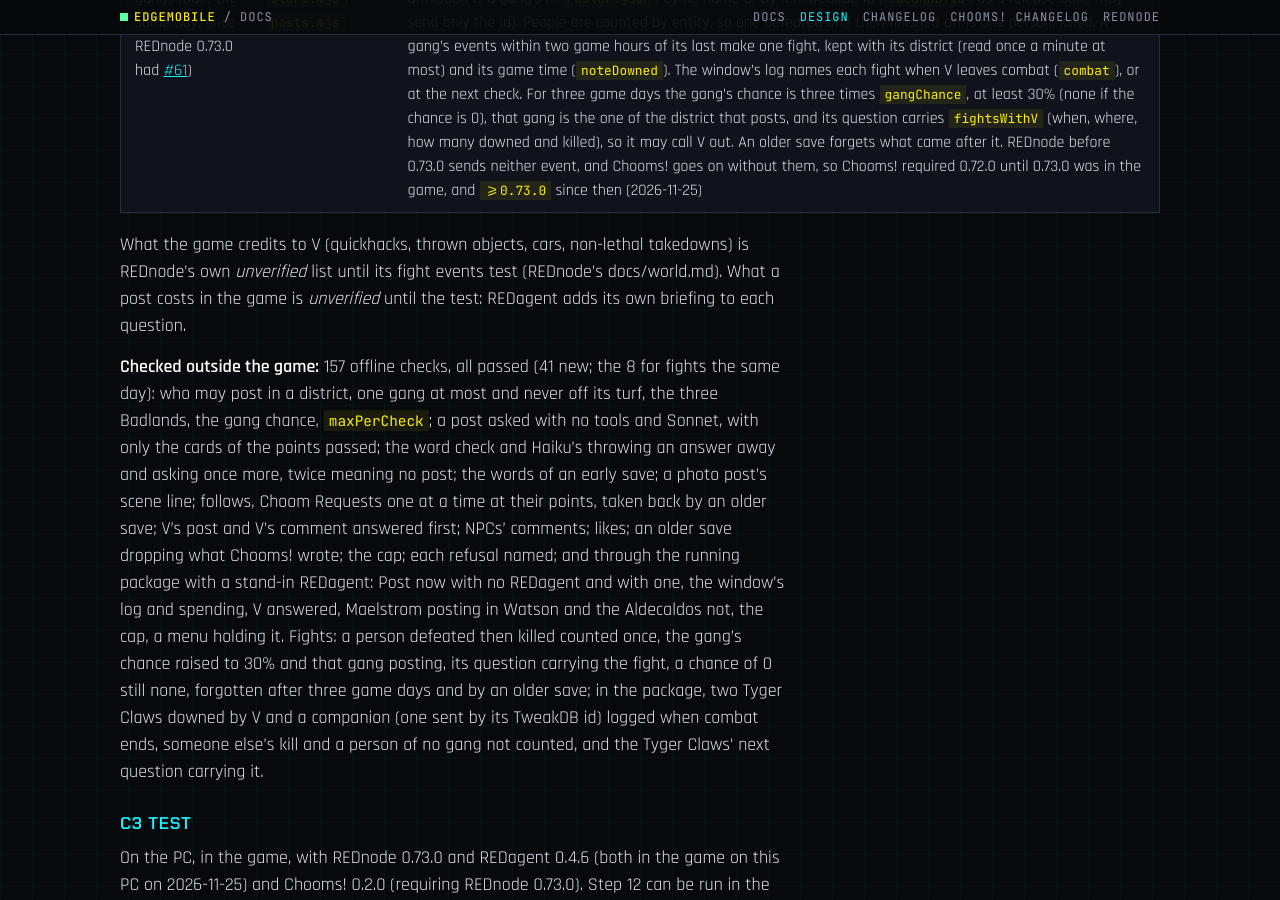
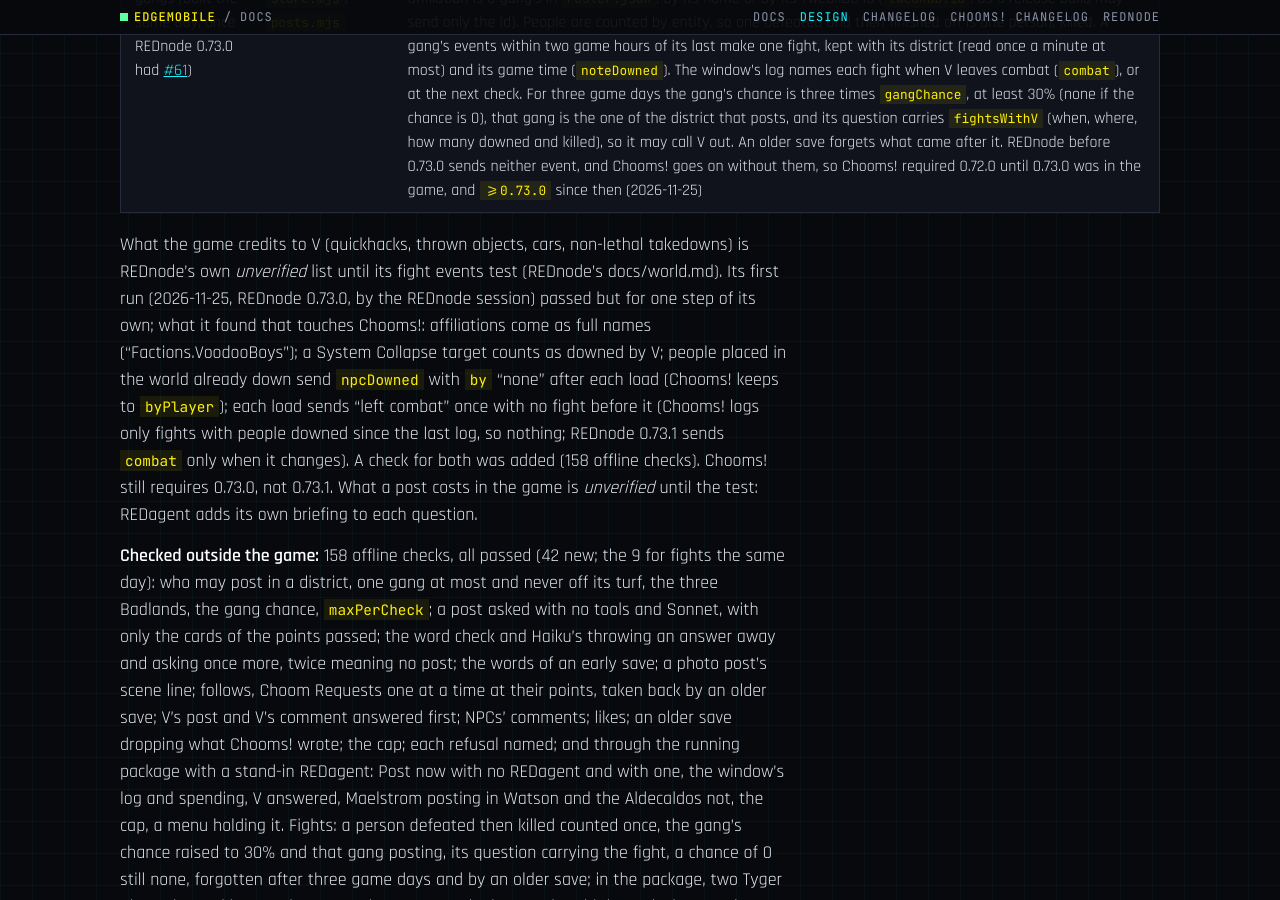
Before and after one commit to Edgemodders/EDGEmobile, a Jekyll site: the page built from docs/design.md, in a window 1280 px wide and 900 px high, scrolled down 39499 px. Built offline with Jekyll 4.4.1, drawn with Linux system fonts in a browser that asks for light colours.

Commit message:
Chooms!: a check that a load's "left combat" and people placed already down log no fight
Co-Authored-By: Claude Opus 5.5 <noreply@anthropic.com>

```diff
--- a/docs/design.md
+++ b/docs/design.md
@@ -739,9 +739,9 @@ Step 2 of the [C3 plan](#c3-plan). Chooms! 0.2.0, which asks for the `agent` per
 | Older saves | `store.mjs` | Posts, comments, follows and requests that Chooms! wrote carry their game time, so loading an older save drops them, as it drops V's |
 | Fights with gangs (built the same day, once REDnode 0.73.0 had [#61](https://github.com/Edgemodders/REDnode/issues/61)) | `mod.mjs`, `store.mjs`, `posts.mjs` | The game's own events, never polling: `npcDowned` for a person V or V's companion downed (`byPlayer`) whose affiliation is a gang's in `roster.json`, by its name or by its TweakDB id (`tweakdb.id`, as a release build may send only the id). People are counted by entity, so one defeated and then finished off is one person, killed. A gang's events within two game hours of its last make one fight, kept with its district (read once a minute at most) and its game time (`noteDowned`). The window's log names each fight when V leaves combat (`combat`), or at the next check. For three game days the gang's chance is three times `gangChance`, at least 30% (none if the chance is 0), that gang is the one of the district that posts, and its question carries `fightsWithV` (when, where, how many downed and killed), so it may call V out. An older save forgets what came after it. REDnode before 0.73.0 sends neither event, and Chooms! goes on without them, so Chooms! required 0.72.0 until 0.73.0 was in the game, and `>=0.73.0` since then (2026-11-25) |
 
-What the game credits to V (quickhacks, thrown objects, cars, non-lethal takedowns) is REDnode's own *unverified* list until its fight events test (REDnode's docs/world.md). What a post costs in the game is *unverified* until the test: REDagent adds its own briefing to each question.
+What the game credits to V (quickhacks, thrown objects, cars, non-lethal takedowns) is REDnode's own *unverified* list until its fight events test (REDnode's docs/world.md). Its first run (2026-11-25, REDnode 0.73.0, by the REDnode session) passed but for one step of its own; what it found that touches Chooms!: affiliations come as full names ("Factions.VoodooBoys"); a System Collapse target counts as downed by V; people placed in the world already down send `npcDowned` with `by` "none" after each load (Chooms! keeps to `byPlayer`); each load sends "left combat" once with no fight before it (Chooms! logs only fights with people downed since the last log, so nothing; REDnode 0.73.1 sends `combat` only when it changes). A check for both was added (158 offline checks). Chooms! still requires 0.73.0, not 0.73.1. What a post costs in the game is *unverified* until the test: REDagent adds its own briefing to each question.
 
-**Checked outside the game:** 157 offline checks, all passed (41 new; the 8 for fights the same day): who may post in a district, one gang at most and never off its turf, the three Badlands, the gang chance, `maxPerCheck`; a post asked with no tools and Sonnet, with only the cards of the points passed; the word check and Haiku's throwing an answer away and asking once more, twice meaning no post; the words of an early save; a photo post's scene line; follows, Choom Requests one at a time at their points, taken back by an older save; V's post and V's comment answered first; NPCs' comments; likes; an older save dropping what Chooms! wrote; the cap; each refusal named; and through the running package with a stand-in REDagent: Post now with no REDagent and with one, the window's log and spending, V answered, Maelstrom posting in Watson and the Aldecaldos not, the cap, a menu holding it. Fights: a person defeated then killed counted once, the gang's chance raised to 30% and that gang posting, its question carrying the fight, a chance of 0 still none, forgotten after three game days and by an older save; in the package, two Tyger Claws downed by V and a companion (one sent by its TweakDB id) logged when combat ends, someone else's kill and a person of no gang not counted, and the Tyger Claws' next question carrying it.
+**Checked outside the game:** 158 offline checks, all passed (42 new; the 9 for fights the same day): who may post in a district, one gang at most and never off its turf, the three Badlands, the gang chance, `maxPerCheck`; a post asked with no tools and Sonnet, with only the cards of the points passed; the word check and Haiku's throwing an answer away and asking once more, twice meaning no post; the words of an early save; a photo post's scene line; follows, Choom Requests one at a time at their points, taken back by an older save; V's post and V's comment answered first; NPCs' comments; likes; an older save dropping what Chooms! wrote; the cap; each refusal named; and through the running package with a stand-in REDagent: Post now with no REDagent and with one, the window's log and spending, V answered, Maelstrom posting in Watson and the Aldecaldos not, the cap, a menu holding it. Fights: a person defeated then killed counted once, the gang's chance raised to 30% and that gang posting, its question carrying the fight, a chance of 0 still none, forgotten after three game days and by an older save; in the package, two Tyger Claws downed by V and a companion (one sent by its TweakDB id) logged when combat ends, someone else's kill and a person of no gang not counted, and the Tyger Claws' next question carrying it.
 
 ### C3 test
 
```
Also changed, not shown: CLAUDE.md (+1 -1 lines), tests/run.mjs (+7 -0 lines).
